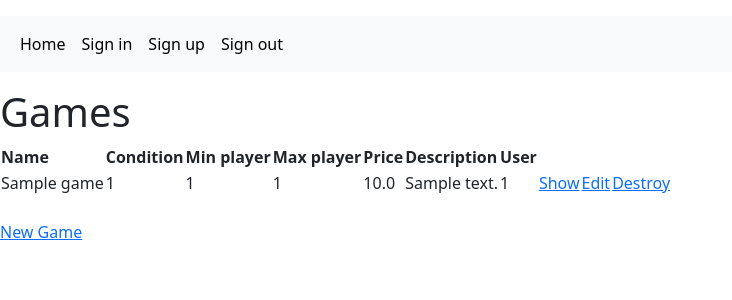
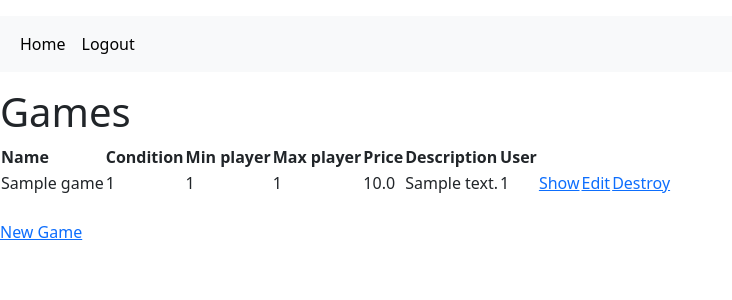
Before and after one commit to AnderDevitt/bored-games, a Rails app: page / in a window 1280 px wide. Shown: the top 300 px of the page, without its empty margins (0-732 px from the left). Run offline with Rails 7, Linux system fonts and the light colour scheme; a user stored in the database is signed in; tables that the repository leaves empty hold one stand-in row (values such as "Sample post"); style sheets or scripts are compiled from the project's sources; some libraries are stand-ins or nearby versions.

Commit message:
fixed logout issue by using button_to instead of link_to in navbar

```diff
--- a/app/views/shared/_navbar.html.erb
+++ b/app/views/shared/_navbar.html.erb
@@ -9,6 +9,11 @@
                     <%= link_to "Home", games_path, class: "nav-link active" %>
                 </li>
 
+                <% if user_signed_in? %>
+                    <li class="nav-item">
+                        <%= button_to "Logout", destroy_user_session_path, method: "delete", class: "nav-link active" %>
+                    </li>
+                <% else %>
                     <li class="nav-item">
                         <%= link_to "Sign in", new_user_session_path, class: "nav-link active" %>
                     </li>
@@ -16,10 +21,7 @@
                     <li class="nav-item">
                         <%= link_to "Sign up", new_user_registration_path, class: "nav-link active" %>
                     </li>
-
-                <li class="nav-item">
-                    <%= link_to "Sign out", destroy_user_session_path, method: 'delete', class: "nav-link active" %>
-                </li>
+                <% end %>
             </ul>
         </div>
     </div>
```
Lines whose indentation alone changed are shown as unchanged.
